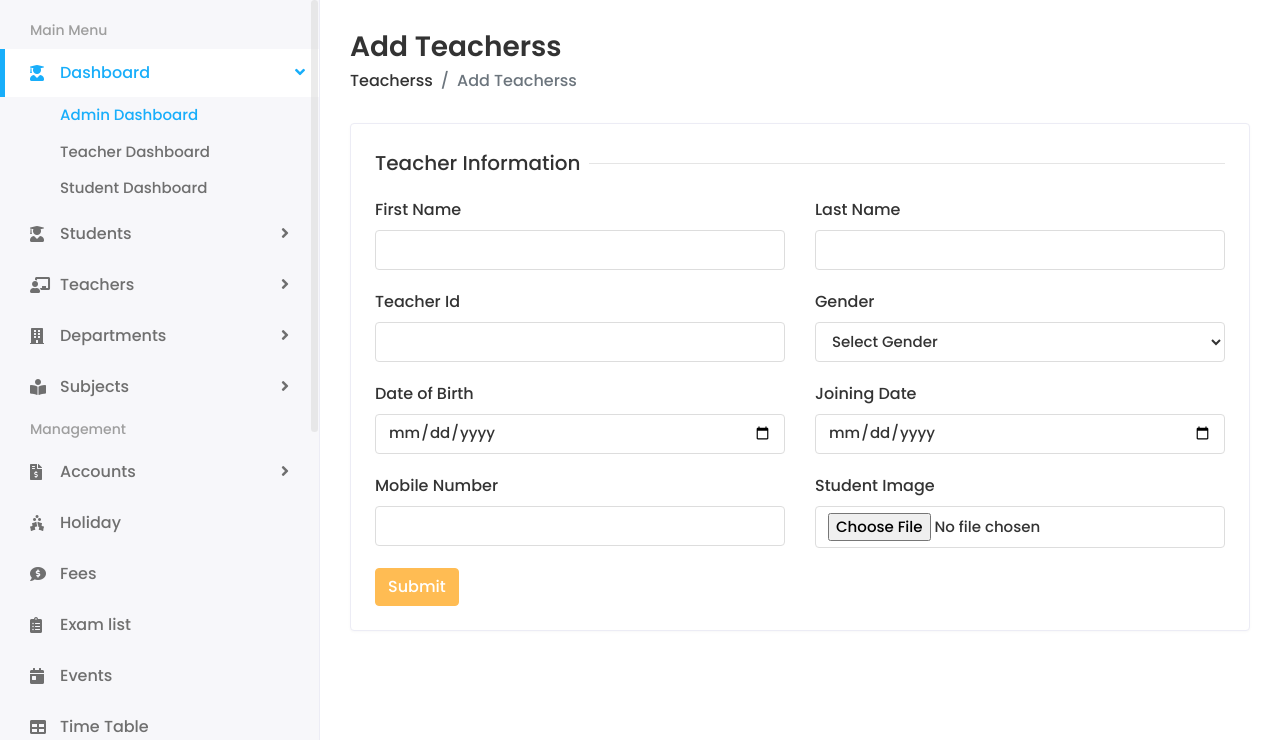
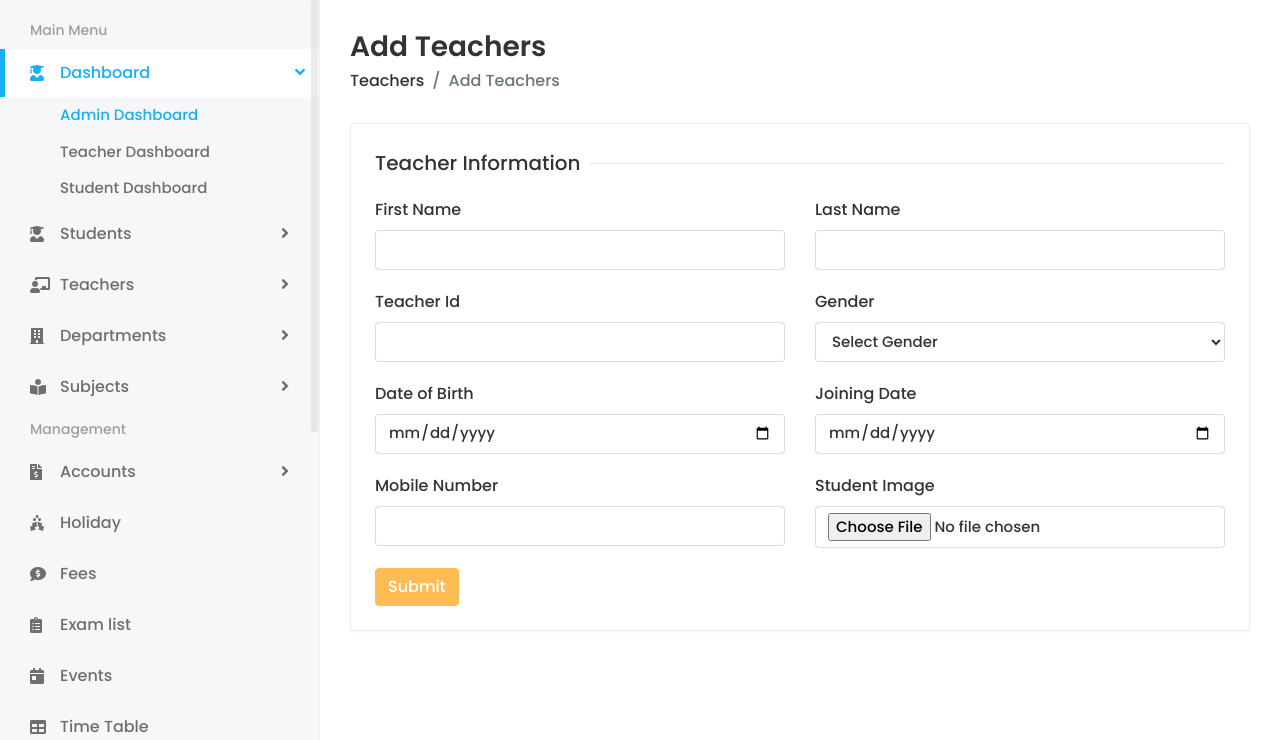
Before and after one commit to Python-grp/PFM, a Django app: page /teacher/add/ in a window 1280 px wide. Shown: the part 60-800 px from the top of the page. Run offline with Django 5.2, Linux system fonts and the light colour scheme; some libraries are stand-ins or nearby versions.

Commit message:
Added teacher template and updated settings, added gitignore

```diff
--- a/school/templates/teachers/add-teacher.html
+++ b/school/templates/teachers/add-teacher.html
@@ -7,10 +7,10 @@
                <div class="page-header">
                   <div class="row align-items-center">
                      <div class="col">
-                        <h3 class="page-title">Add Teacherss</h3>
+                        <h3 class="page-title">Add Teachers</h3>
                         <ul class="breadcrumb">
-                           <li class="breadcrumb-item"><a href="{% url 'teacher_list' %}">Teacherss</a></li>
-                           <li class="breadcrumb-item active">Add Teacherss</li>
+                           <li class="breadcrumb-item"><a href="{% url 'teacher_list' %}">Teachers</a></li>
+                           <li class="breadcrumb-item active">Add Teachers</li>
                         </ul>
                      </div>
                   </div>
```
Also changed, not shown: school/school/settings.py (line endings or trailing spaces), 1 other file.
